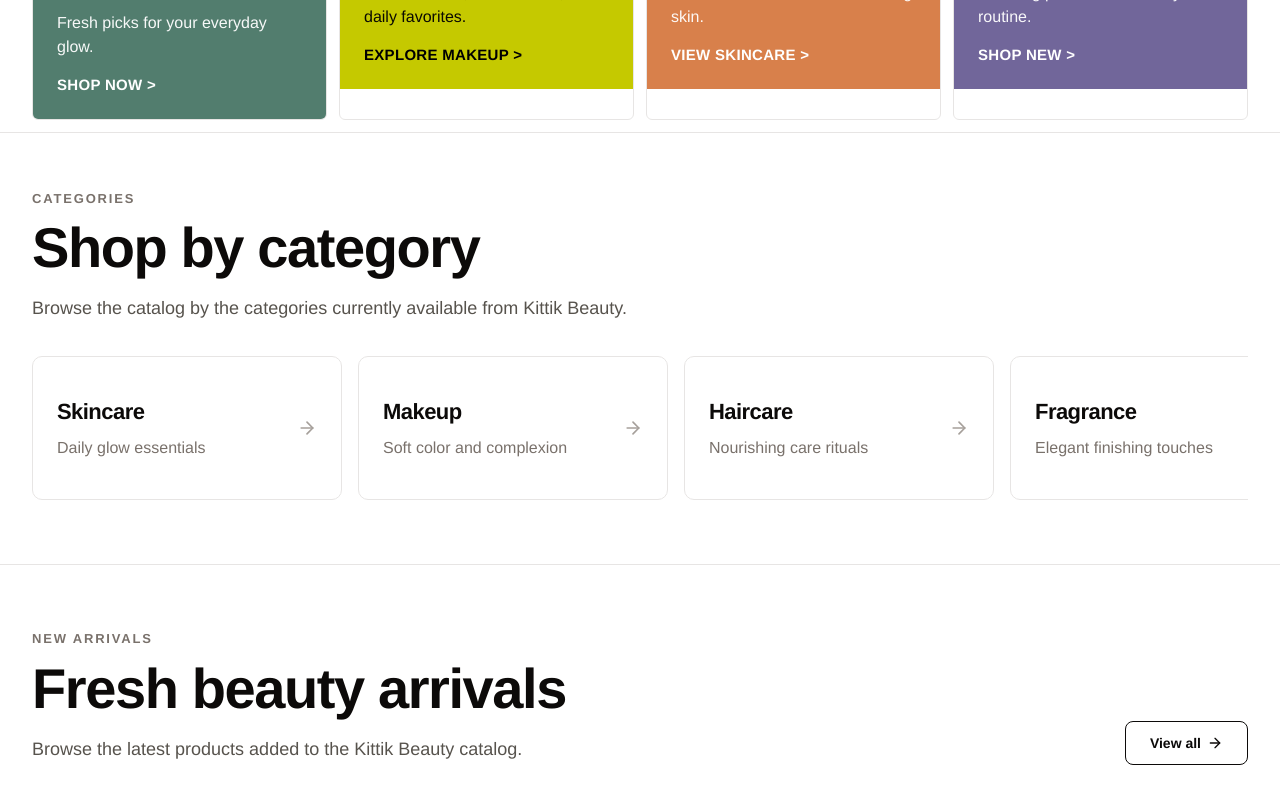
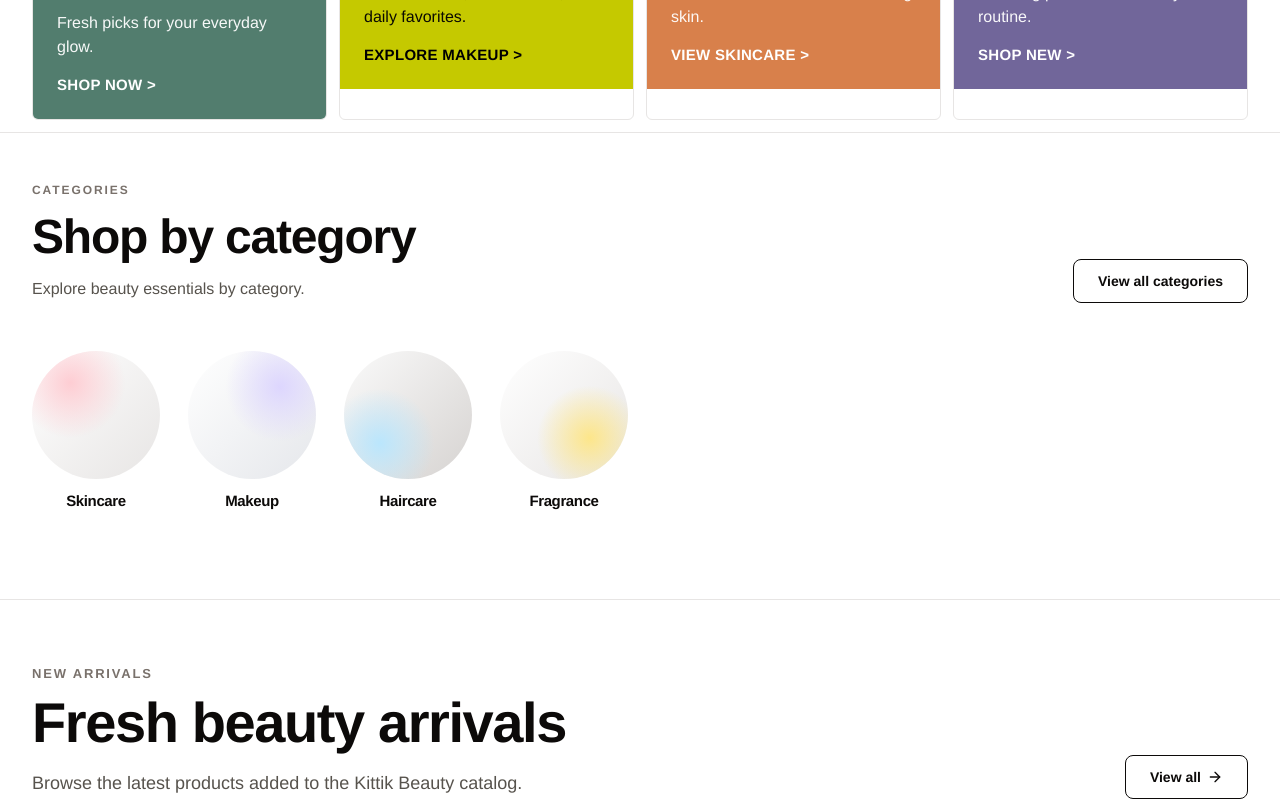
Before and after one commit to furbagurung/kittikbeauty-website, a Next.js app: page / in a window 1280 px wide. Shown: the part 560-1360 px from the top of the page. Built offline with nearby package versions, Linux system fonts and the light colour scheme; no server answers.

Commit message:
Make homepage categories circular carousel

```diff
--- a/src/app/page.tsx
+++ b/src/app/page.tsx
@@ -10,7 +10,7 @@ import { PageShell } from "@/components/shared/page-shell";
 import { ProductGrid } from "@/components/products/product-grid";
 import { SectionHeading } from "@/components/shared/section-heading";
 import { Button } from "@/components/ui/button";
-import { getCategories, getProducts } from "@/lib/api";
+import { getCategories, getProducts, getSubCategories } from "@/lib/api";
 
 const title = "Kittik Beauty | Makeup, Skincare & Beauty Products in Nepal";
 const description =
@@ -34,12 +34,17 @@ export const metadata: Metadata = {
 };
 
 export default async function Home() {
-  const [categories, arrivals] = await Promise.all([getCategories(), getProducts(1, 8)]);
+  const [categories, catalog, subCategories] = await Promise.all([
+    getCategories(),
+    getProducts(1, 160),
+    getSubCategories(),
+  ]);
+  const arrivals = catalog.products.slice(0, 8);
 
   return (
     <PageShell>
-      <Hero products={arrivals.products} />
-      <CategorySection categories={categories} />
+      <Hero products={arrivals} />
+      <CategorySection categories={categories} products={catalog.products} subCategories={subCategories} />
       <section id="new-arrivals" className="border-b border-stone-200 bg-white py-10 sm:py-16">
         <div className="mx-auto w-full max-w-[1304px] px-4 sm:px-6 lg:px-8">
           <SectionHeading
@@ -56,7 +61,7 @@ export default async function Home() {
             }
           />
           <div className="mt-6 sm:mt-9">
-            <ProductGrid products={arrivals.products} />
+            <ProductGrid products={arrivals} />
           </div>
         </div>
       </section>
--- a/src/components/home/category-section.tsx
+++ b/src/components/home/category-section.tsx
@@ -1,33 +1,68 @@
 import Link from "next/link";
-import { ArrowRight } from "lucide-react";
 
-import { SectionHeading } from "@/components/shared/section-heading";
-import { categoryHref } from "@/lib/category-utils";
-import type { Category } from "@/types/product";
+import { ProductImage } from "@/components/products/product-image";
+import { Button } from "@/components/ui/button";
+import { buildCategorySummaries, categoryHref } from "@/lib/category-utils";
+import type { Category, Product, SubCategory } from "@/types/product";
 
-export function CategorySection({ categories }: { categories: Category[] }) {
+const fallbackVisuals = [
+  "bg-[radial-gradient(circle_at_30%_25%,#fecdd3,transparent_42%),linear-gradient(135deg,#ffffff,#e7e5e4)]",
+  "bg-[radial-gradient(circle_at_72%_28%,#ddd6fe,transparent_42%),linear-gradient(135deg,#ffffff,#e5e7eb)]",
+  "bg-[radial-gradient(circle_at_28%_72%,#bae6fd,transparent_42%),linear-gradient(135deg,#fafafa,#d6d3d1)]",
+  "bg-[radial-gradient(circle_at_70%_68%,#fde68a,transparent_42%),linear-gradient(135deg,#ffffff,#e7e5e4)]",
+];
+
+export function CategorySection({
+  categories,
+  products,
+}: {
+  categories: Category[];
+  products: Product[];
+  subCategories: SubCategory[];
+}) {
+  const categorySummaries = buildCategorySummaries(categories, products).slice(0, 12);
+
   return (
-    <section id="categories" className="border-b border-stone-200 bg-white py-10 sm:py-14">
+    <section id="categories" className="border-b border-stone-200 bg-white py-9 sm:py-12">
       <div className="mx-auto w-full max-w-[1304px] px-4 sm:px-6 lg:px-8">
-        <SectionHeading
-          eyebrow="Categories"
-          title="Shop by category"
-          description="Browse the catalog by the categories currently available from Kittik Beauty."
-        />
-        <div className="mt-6 flex gap-3 overflow-x-auto pb-2 sm:mt-8 sm:gap-4">
-          {categories.slice(0, 8).map((category) => (
+        <div className="flex flex-col gap-4 sm:flex-row sm:items-end sm:justify-between">
+          <div>
+            <p className="mb-2 text-[12px] font-bold uppercase tracking-[0.16em] text-stone-500">CATEGORIES</p>
+            <h2 className="text-[30px] font-bold leading-tight tracking-tight text-stone-950 sm:text-5xl">
+              Shop by category
+            </h2>
+            <p className="mt-2 text-base leading-7 text-stone-600">Explore beauty essentials by category.</p>
+          </div>
+          <Button asChild variant="outline" className="h-11 rounded-md border-stone-950 bg-white px-6 font-bold sm:shrink-0">
+            <Link href="/products/categories">View all categories</Link>
+          </Button>
+        </div>
+
+        <div className="no-scrollbar -mx-3 mt-4 flex snap-x gap-5 overflow-x-auto overscroll-x-contain scroll-smooth px-3 py-5 sm:-mx-4 sm:mt-6 sm:gap-7 sm:px-4 sm:py-6">
+          {categorySummaries.map((category, index) => (
             <Link
-              key={category.id}
+              key={`${category.id}-${category.slugValue}`}
               href={categoryHref(category)}
-              className="group flex min-h-32 min-w-[220px] items-center justify-between gap-4 rounded-lg border border-stone-200 bg-white p-4 transition hover:-translate-y-0.5 hover:border-stone-950 hover:bg-stone-50 sm:min-h-36 sm:min-w-[310px] sm:gap-5 sm:p-6"
+              className="group flex w-[92px] shrink-0 snap-start flex-col items-center px-1 text-center focus-visible:outline-none focus-visible:ring-2 focus-visible:ring-stone-950 focus-visible:ring-offset-4 sm:w-32"
             >
-              <div className="min-w-0">
-                <h3 className="truncate text-xl font-bold tracking-tight text-stone-950 sm:text-[22px]">{category.name}</h3>
-                <p className="mt-2 line-clamp-2 text-sm leading-5 text-stone-500 sm:text-base sm:leading-6">
-                  {category.description ?? "Browse available beauty products."}
-                </p>
+              <div className="size-[84px] rounded-full transition-transform duration-300 ease-out group-hover:-translate-y-0.5 sm:size-32">
+                <div className="relative h-full w-full overflow-hidden rounded-full bg-stone-100">
+                  {category.image ? (
+                    <ProductImage
+                      src={category.image}
+                      alt={`${category.name} beauty category`}
+                      priority={index < 6}
+                      sizes="(min-width: 640px) 120px, 76px"
+                      className="transition-transform duration-500 ease-out group-hover:scale-105"
+                    />
+                  ) : (
+                    <div className={`h-full w-full ${fallbackVisuals[index % fallbackVisuals.length]}`} />
+                  )}
+                </div>
               </div>
-              <ArrowRight className="size-5 shrink-0 text-stone-400 transition group-hover:translate-x-1 group-hover:text-stone-950" />
+              <span className="mt-2 line-clamp-2 min-h-[36px] text-[13px] font-bold leading-[18px] tracking-tight text-stone-950 sm:mt-3 sm:text-[15px] sm:leading-5">
+                {category.name}
+              </span>
             </Link>
           ))}
         </div>
```
